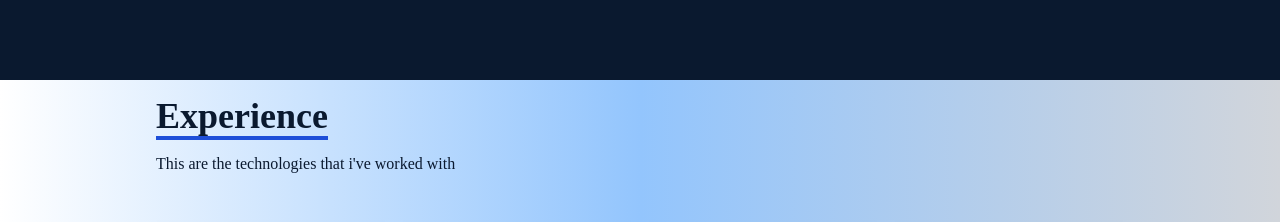
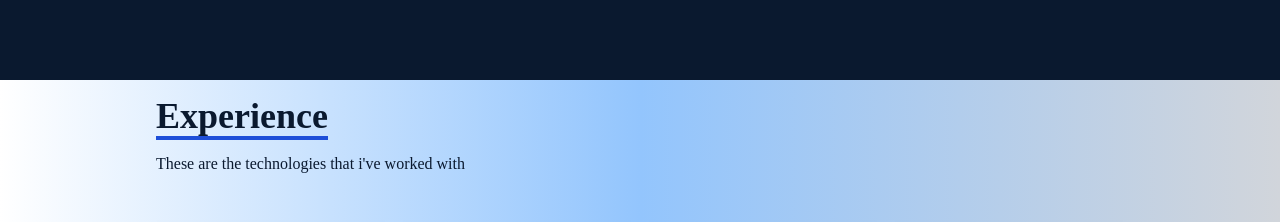
Before and after one commit to Zackius/My-Portfolio, a React (Create React App) app: page / in a window 1280 px wide. Shown: the part 1420-1642 px from the top of the page. Built offline with nearby package versions, Linux system fonts and the light colour scheme.

Commit message:
correcting a typo error

```diff
--- a/src/components/Skills.js
+++ b/src/components/Skills.js
@@ -15,7 +15,7 @@ const Skills = () => {
           <div className='max-w-[1000px]  mx-auto  p-4  flex  flex-col  justify-center  w-full  h-full'>
               <div >
                   <p className='text-4xl font-bold inline border-b-4 border-blue-700 text-[#0a192f] '>Experience</p>
-                  <p className='py-4 text-[#0a192f] '> This are the technologies that i've worked with </p>
+                  <p className='py-4 text-[#0a192f] '> These are the technologies that i've worked with </p>
               </div>
               <div className='w-full  grid  grid-cols-2  sm:grid-cols-4  gap-4  text-center  py-8'>
                   <div className='shadow-md shadow-[#040c16] hover:scale-110  bg-[#0a192f] duration-500'>
```
